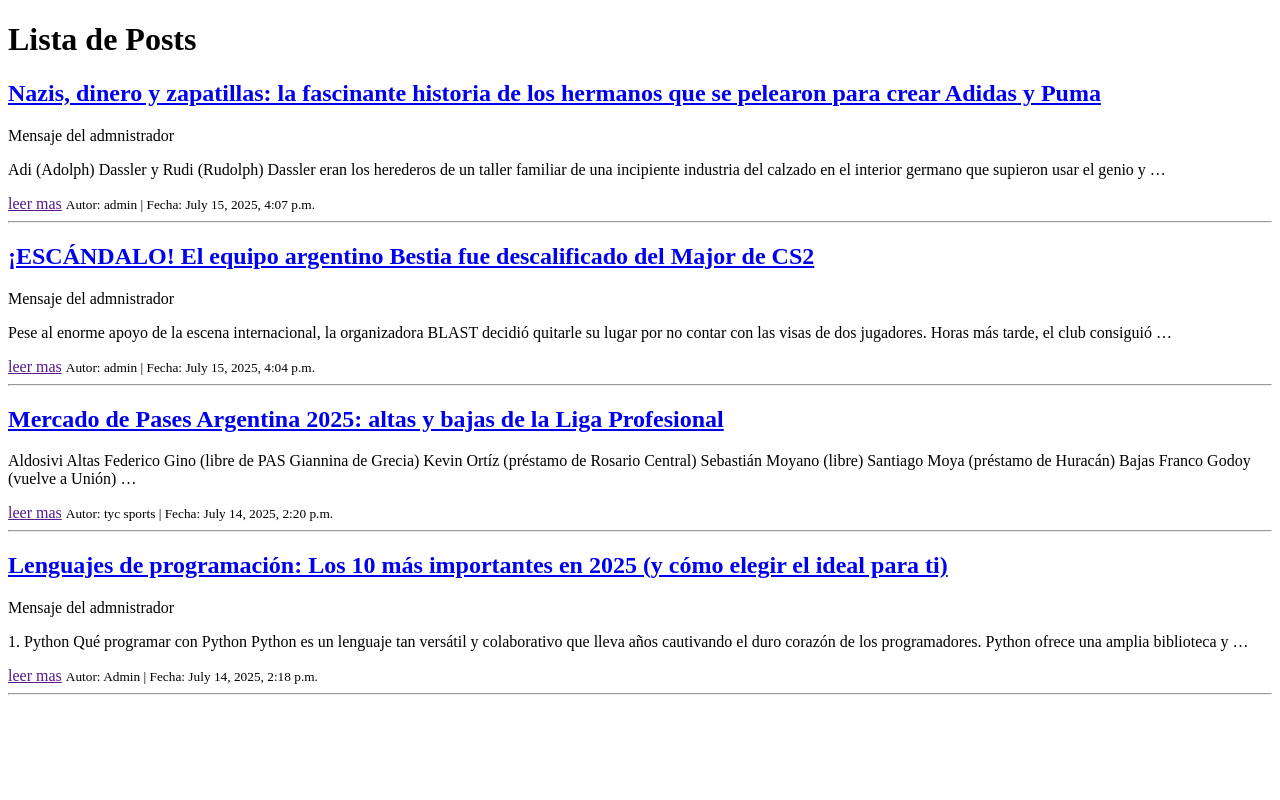
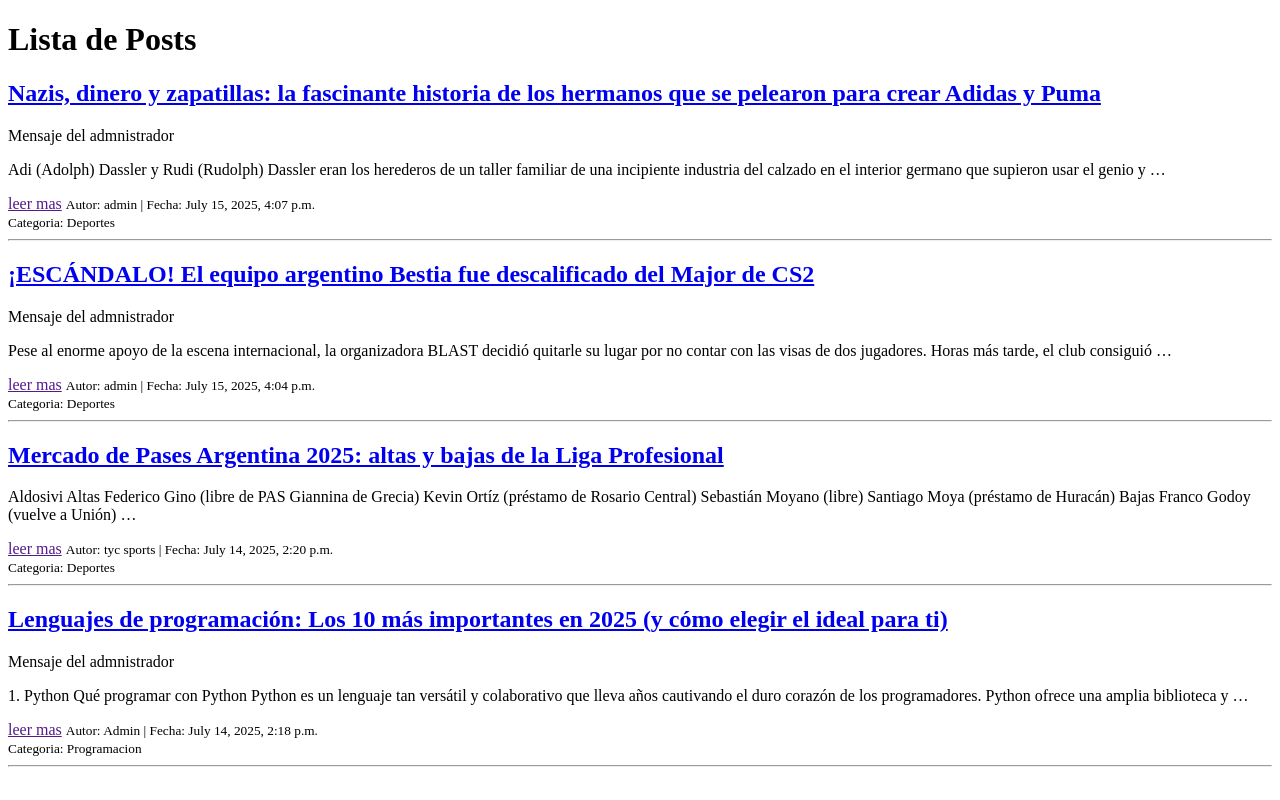
Before and after one commit to gabrielmendez090588/cerebro_backend_blog, a Django app: page /blog in a window 1280 px wide. Run offline with Django 5.2, Linux system fonts and the light colour scheme; data comes from the database, SQL or seed files in the repository.

Commit message:
se actualiza la tarea de Categorias

```diff
--- a/blog/templates/blog/detalle_post.html
+++ b/blog/templates/blog/detalle_post.html
@@ -7,6 +7,8 @@
     <h1>{{ post.titulo }}</h1>
     <p>{{ post.contenido }}</p>
     <small>Autor: {{ post.autor }} | Fecha: {{ post.fecha_creacion }}</small>
+    <br>
+    <p><strong>Categoria:</strong> {{ post.categoria.nombre }}</p>
     <br>
     <a href="/blog">Volver a la lista de posts</a>
     <hr />
--- a/blog/templates/blog/lista_posts.html
+++ b/blog/templates/blog/lista_posts.html
@@ -17,7 +17,11 @@
 
             <p>{{ post.contenido|truncatewords:30 }}</p>
             <a href="">leer mas</a>
-            <small>Autor: {{ post.autor }} | Fecha: {{ post.fecha_creacion }}</small>
+            <small>Autor: {{ post.autor }} | Fecha: {{ post.fecha_creacion }}
+            </small>
+            <br>
+            <small> Categoria: {{ post.categoria}}</small>
+
         </article>
         <hr>
     {% empty %}
```
